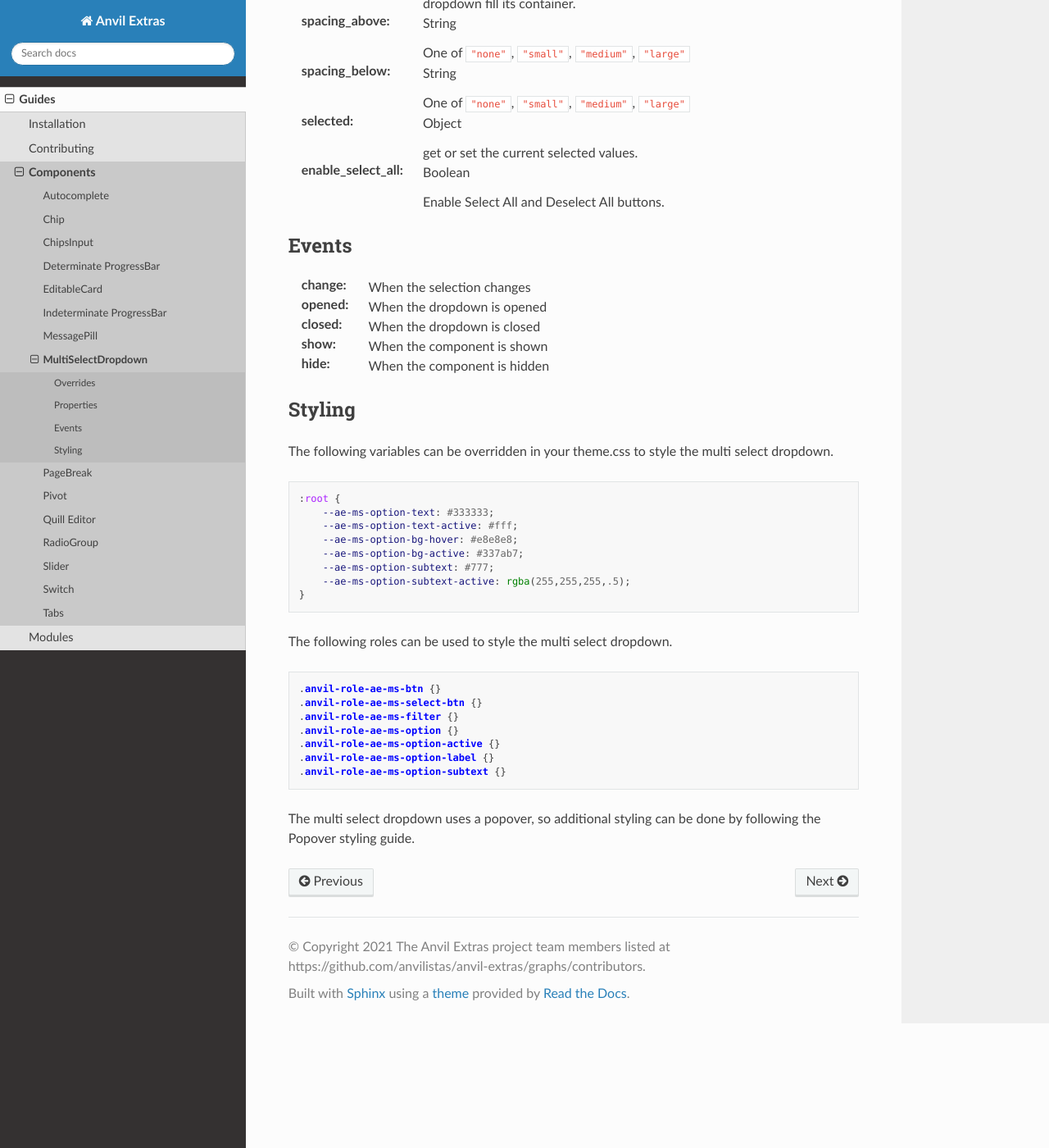
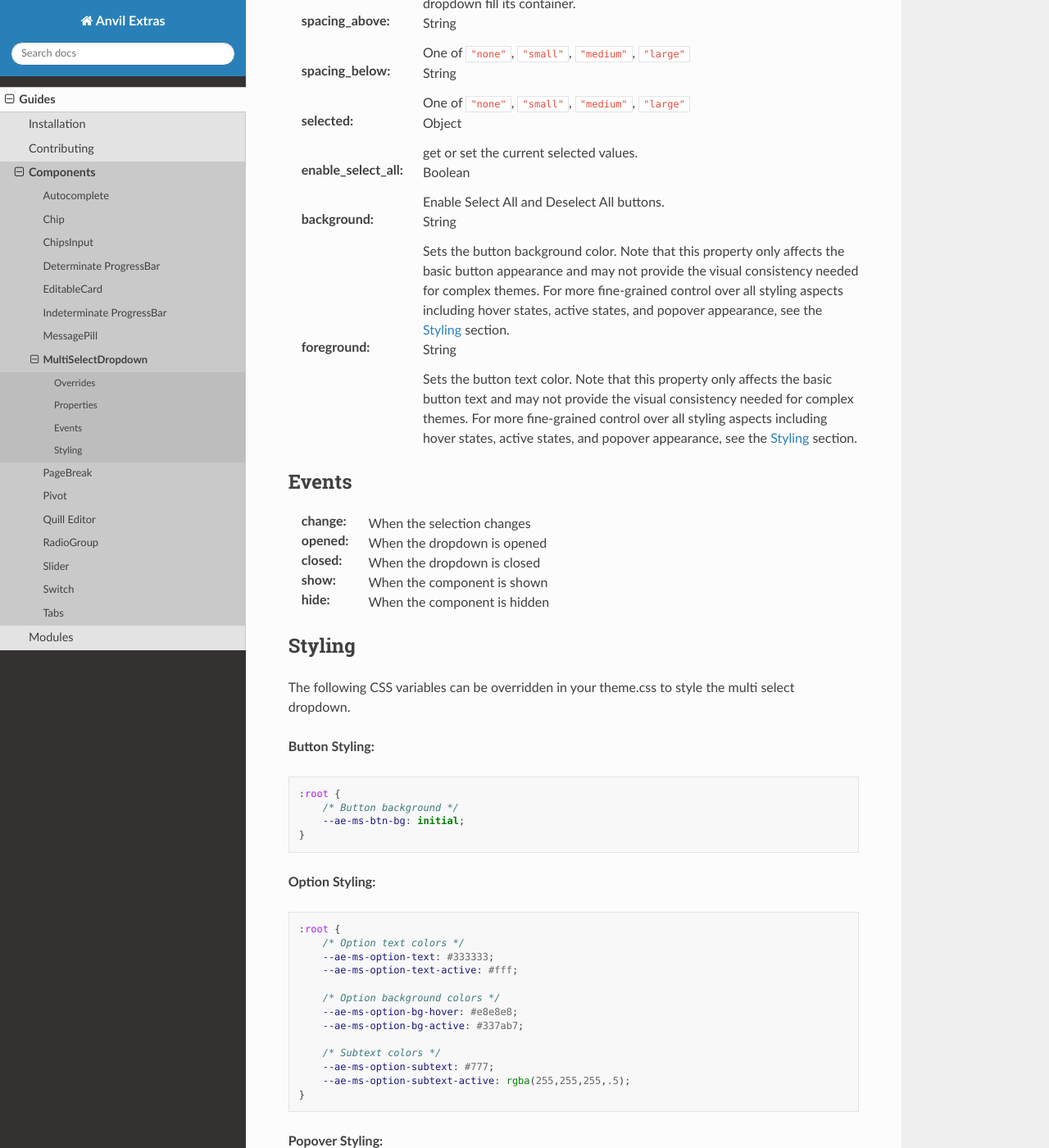
Before and after one commit to anvilistas/anvil-extras, a Sphinx documentation site: the page built from docs/guides/components/multi_select_dropdown.rst, in a window 1280 px wide and 1400 px high, scrolled down 2102 px. Shown: the whole window at 82% size. Built offline with Sphinx 7.4.7 and the Read the Docs theme 3.1.0, drawn with Linux system fonts in a browser that asks for light colours; some of the changed text lies outside the part shown.

Commit message:
refactor: migrate MultiSelectDropDown to CSS variables for consistent styling

```diff
--- a/docs/guides/components/multi_select_dropdown.rst
+++ b/docs/guides/components/multi_select_dropdown.rst
@@ -131,6 +131,14 @@
 
     Enable Select All and Deselect All buttons.
 
+:background: String
+
+    Sets the button background color. Note that this property only affects the basic button appearance and may not provide the visual consistency needed for complex themes. For more fine-grained control over all styling aspects including hover states, active states, and popover appearance, see the `Styling`_ section.
+
+:foreground: String
+
+    Sets the button text color. Note that this property only affects the basic button text and may not provide the visual consistency needed for complex themes. For more fine-grained control over all styling aspects including hover states, active states, and popover appearance, see the `Styling`_ section.
+
 
 Events
 ------
@@ -158,20 +166,60 @@
 Styling
 -------
 
-The following variables can be overridden in your theme.css to style the multi select dropdown.
+The following CSS variables can be overridden in your theme.css to style the multi select dropdown.
+
+**Button Styling:**
 
 .. code-block:: css
 
     :root {
+        /* Button background */
+        --ae-ms-btn-bg: initial;
+    }
+
+**Option Styling:**
+
+.. code-block:: css
+
+    :root {
+        /* Option text colors */
         --ae-ms-option-text: #333333;
         --ae-ms-option-text-active: #fff;
+
+        /* Option background colors */
         --ae-ms-option-bg-hover: #e8e8e8;
         --ae-ms-option-bg-active: #337ab7;
+
+        /* Subtext colors */
         --ae-ms-option-subtext: #777;
         --ae-ms-option-subtext-active: rgba(255,255,255,.5);
     }
 
-The following roles can be used to style the multi select dropdown.
+**Popover Styling:**
+
+The MultiSelectDropDown uses a popover with the class ``ae-ms-popover`` for specific targeting:
+
+.. code-block:: css
+
+    /* Target only MultiSelectDropDown popovers */
+    .ae-popover.ae-ms-popover {
+        --ae-ms-popover-bg: #ffffff;
+        --ae-ms-popover-fg: #333333;
+        --ae-ms-popover-border: rgba(0, 0, 0, 0.2);
+        --ae-ms-popover-shadow: 0 5px 10px rgba(0, 0, 0, 0.2);
+    }
+
+    /* Or use root-level variables that fallback to general popover styling */
+    :root {
+        --ae-ms-popover-bg: #f8f9fa;
+        --ae-ms-popover-fg: #212529;
+        --ae-ms-popover-border: #dee2e6;
+        --ae-ms-popover-shadow: 0 4px 8px rgba(0,0,0,0.1);
+    }
+
+**CSS Roles:**
+
+The following roles can be used for additional styling:
 
 .. code-block:: css
 
@@ -183,4 +231,4 @@
     .anvil-role-ae-ms-option-label {}
     .anvil-role-ae-ms-option-subtext {}
 
-The multi select dropdown uses a popover, so additional styling can be done by following the Popover styling guide.
+For general popover styling that affects all popovers, see the Popover styling guide.
```
Also changed, not shown: 4 other files.
